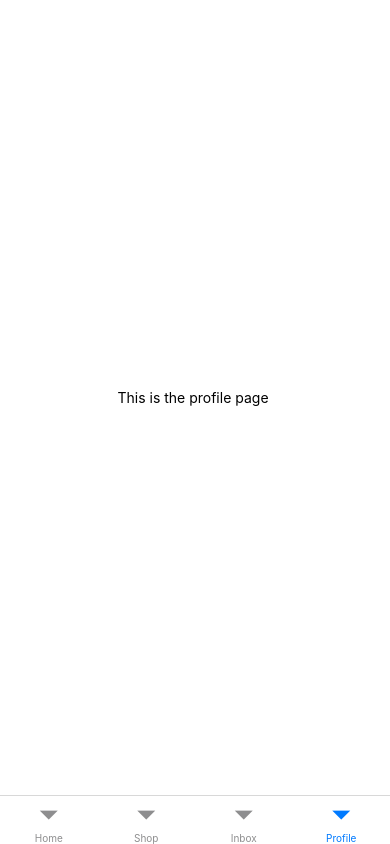
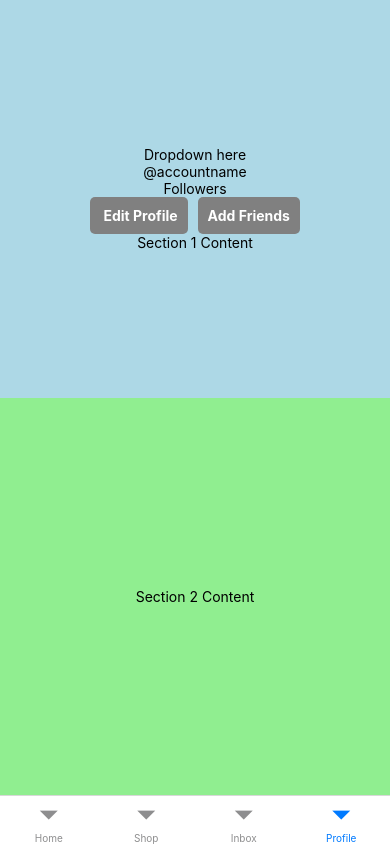
Before and after one commit to tan-sd/tiktok-explore, a React Native app: screen /Profile in a window 390 px wide. Built offline with nearby package versions, Linux system fonts and the light colour scheme.

Commit message:
split profile to 2 sections

```diff
--- a/screens/ProfilePage.jsx
+++ b/screens/ProfilePage.jsx
@@ -1,12 +1,44 @@
 import { StatusBar } from "expo-status-bar";
-import { StyleSheet, Text, View } from "react-native";
+import { StyleSheet, Text, View , TouchableOpacity} from "react-native";
 
 export default function HomePage() {
     return (
-        <View style={styles.container}>
-            <Text>This is the profile page </Text>
+    <View style={styles.container}>
+
+      <View style={styles.topProfile}>
+        <Text>Dropdown here</Text>
+        {/* <Icon></Icon> */}
+        <Text>@accountname</Text>
+        <Text>Followers</Text>
+
+        <View style={styles.buttonContainer}>
+        <TouchableOpacity
+            style={[styles.button, {marginRight:10}]}
+            onPress={() => {
+            // Handle the press of Button 1
+            }}
+        >
+        <Text style={styles.buttonText}> Edit Profile</Text>
+        </TouchableOpacity>
+        <TouchableOpacity
+            style={styles.button}
+            onPress={() => {
+            // Handle the press of Button 2
+            }}
+        >
+        <Text style={styles.buttonText}>Add Friends</Text>
+      </TouchableOpacity>
+    </View>
+        <Text>Section 1 Content</Text>
+      </View>
+
+      <View style={styles.bottomProfile}>
+
+        <Text>Section 2 Content</Text>
+      </View>
+
             <StatusBar style="auto" />
-        </View>
+    </View>
     );
 }
 
@@ -17,4 +49,31 @@ const styles = StyleSheet.create({
         alignItems: "center",
         justifyContent: "center",
     },
+    topProfile: {
+        flex: 1,
+        width: "100%",
+        backgroundColor: 'lightblue',
+        justifyContent: 'center',
+        alignItems: 'center',
+      },
+      bottomProfile: {
+        flex: 1,
+        width: "100%",
+        backgroundColor: 'lightgreen',
+        justifyContent: 'center',
+        alignItems: 'center',
+      },
+      buttonContainer: {
+        flexDirection: 'row',
+        justifyContent: 'space-around',
+      },
+      button: {
+        backgroundColor: 'grey',
+        padding: 10,
+        borderRadius: 5,
+      },
+      buttonText: {
+        color: 'white',
+        fontWeight: 'bold',
+      },
 });
```
